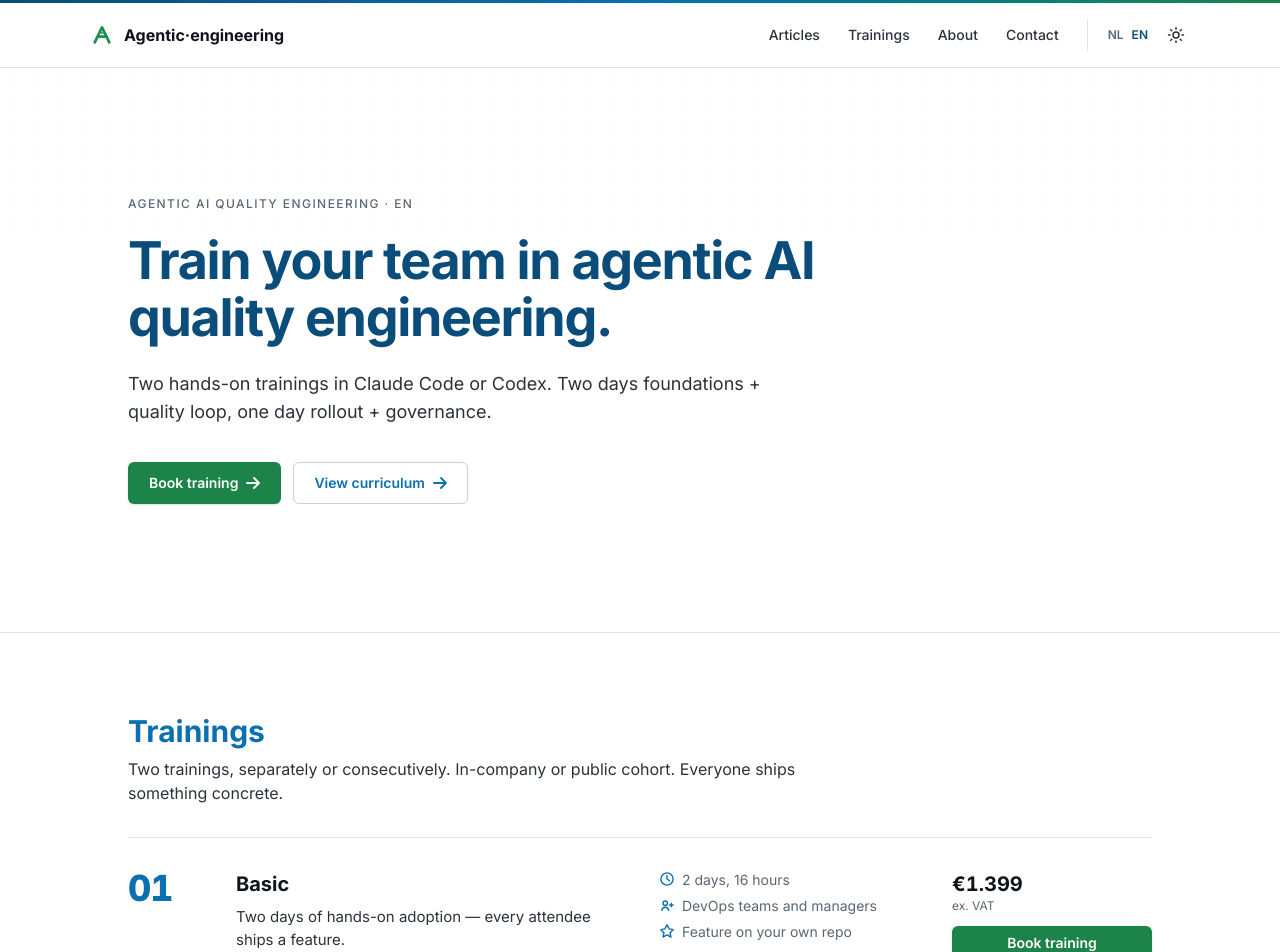
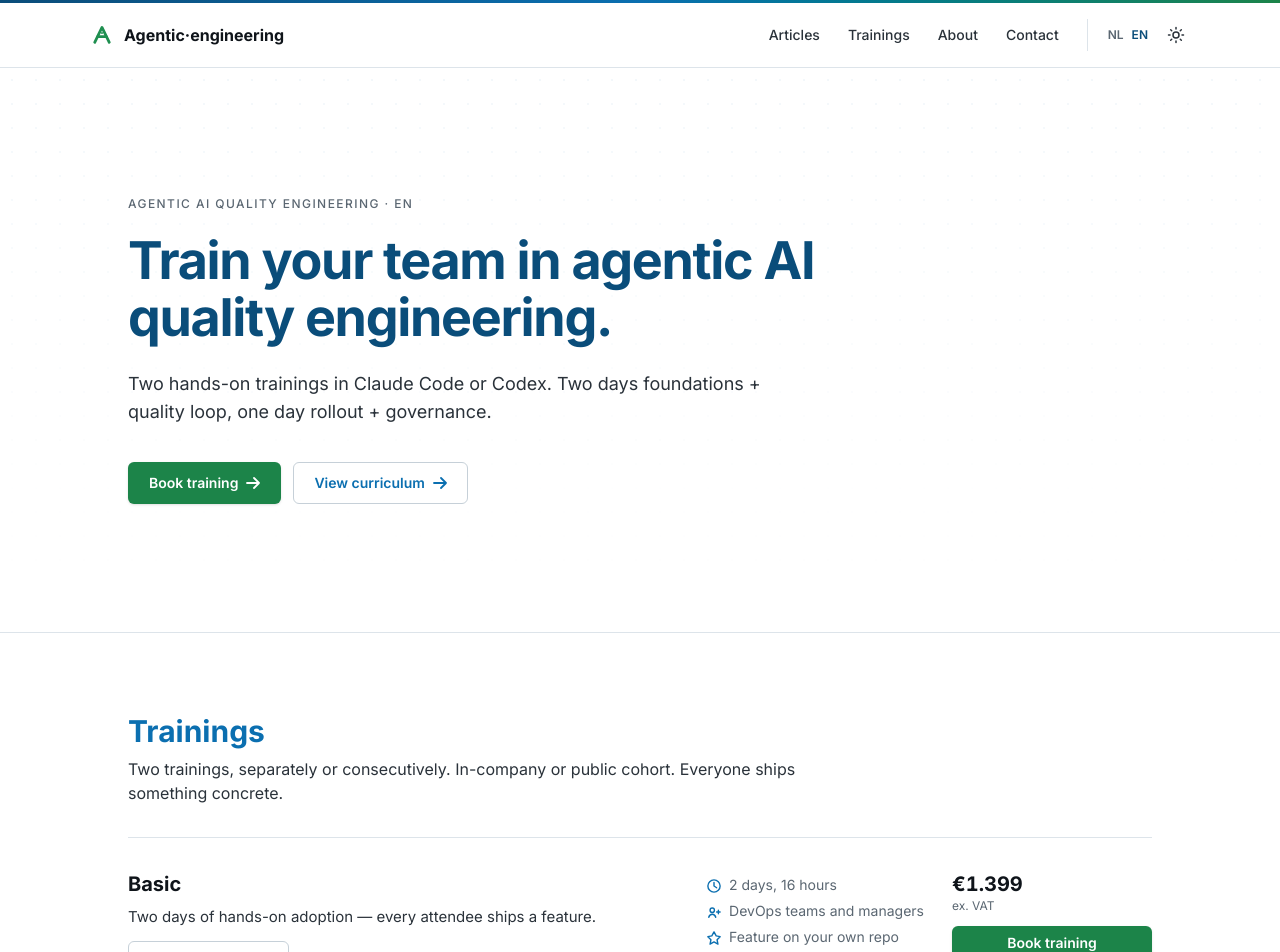
Before and after one commit to QualityAtSpeed/agenticengineering-nl, a Next.js app: page /en in a window 1280 px wide. Shown: the top 952 px of the page. Built offline with nearby package versions, Linux system fonts and the light colour scheme.

Commit message:
style(TrainingCard): remove numeral column and align meta list with title

```diff
--- a/components/TrainingCard.tsx
+++ b/components/TrainingCard.tsx
@@ -1,8 +1,6 @@
 import { useTranslations } from 'next-intl';
 import { Button } from '@/components/Button';
 import { trainings, type TrainingId } from '@/data/trainings';
-
-const numerals: Record<TrainingId, string> = { basic: '01', advanced: '02' };
 
 const ClockIcon = () => (
   <svg
@@ -10,7 +8,7 @@ const ClockIcon = () => (
     height="14"
     viewBox="0 0 16 16"
     aria-hidden="true"
-    className="text-brand mt-0.5 shrink-0"
+    className="text-brand mt-px shrink-0"
   >
     <circle cx="8" cy="8" r="7" fill="none" stroke="currentColor" strokeWidth="1.6" />
     <path
@@ -29,7 +27,7 @@ const PeopleIcon = () => (
     height="14"
     viewBox="0 0 16 16"
     aria-hidden="true"
-    className="text-brand mt-0.5 shrink-0"
+    className="text-brand mt-px shrink-0"
   >
     <circle cx="6" cy="6" r="2.5" fill="none" stroke="currentColor" strokeWidth="1.6" />
     <path
@@ -49,7 +47,7 @@ const StarIcon = () => (
     height="14"
     viewBox="0 0 16 16"
     aria-hidden="true"
-    className="text-brand mt-0.5 shrink-0"
+    className="text-brand mt-px shrink-0"
   >
     <path
       d="M8 1l2.5 4.5L15 6.5l-3.5 3.5L12.5 15 8 12.5 3.5 15l1-5L1 6.5l4.5-1z"
@@ -100,12 +98,9 @@ export function TrainingCard({ trainingId, locale }: { trainingId: TrainingId; l
   const tCard = useTranslations('trainings.cardMeta');
 
   return (
-    <article className="border-border-subtle grid items-start gap-7 border-t py-8 last:border-b lg:grid-cols-[80px_1.5fr_1fr_200px]">
-      <div className="text-brand text-4xl leading-none font-extrabold tracking-tight tabular-nums">
-        {numerals[trainingId]}
-      </div>
-
-      <div>
+    <article className="border-border-subtle grid items-start gap-7 border-t py-8 last:border-b lg:grid-cols-[1fr_200px]">
+      <div className="flex flex-col gap-4 lg:flex-row lg:gap-10">
+        <div className="min-w-0 flex-1">
           <h3 className="text-text-primary text-xl font-bold">{t(`${trainingId}.name`)}</h3>
           <p className="text-text-soft mt-2 text-[0.9375rem]">{t(`${trainingId}.tagline`)}</p>
           <Button
@@ -120,14 +115,15 @@ export function TrainingCard({ trainingId, locale }: { trainingId: TrainingId; l
           </Button>
         </div>
 
-      <ul className="text-text-muted m-0 list-none space-y-1.5 p-0 text-sm">
+        <ul className="text-text-muted m-0 list-none space-y-1.5 p-0 text-sm lg:pt-[0.3125rem]">
           {metaItems[trainingId].map((m) => (
-          <li key={m.key} className="flex items-start gap-2">
+            <li key={m.key} className="flex items-center gap-2">
               <MetaIcon which={m.icon} />
               <span>{tCard(`${trainingId}.${m.key}`)}</span>
             </li>
           ))}
         </ul>
+      </div>
 
       <div>
         <p className="text-text-primary text-xl font-bold tabular-nums">
```
Lines whose indentation alone changed are shown as unchanged.
